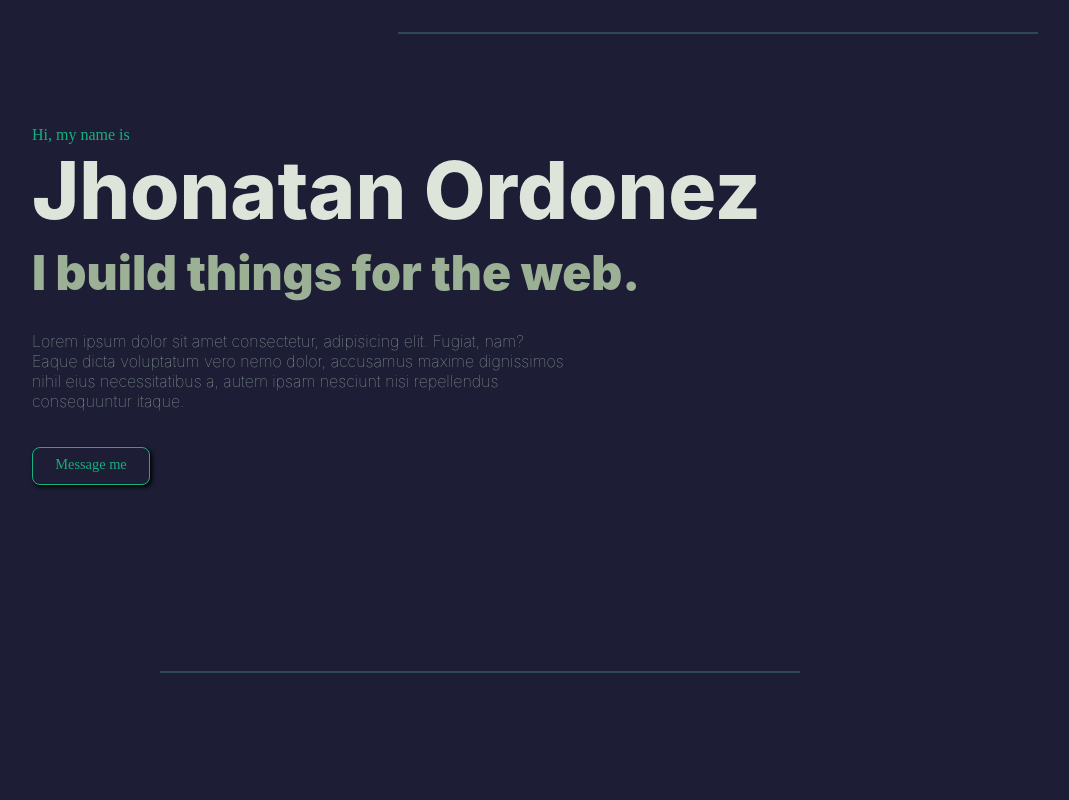
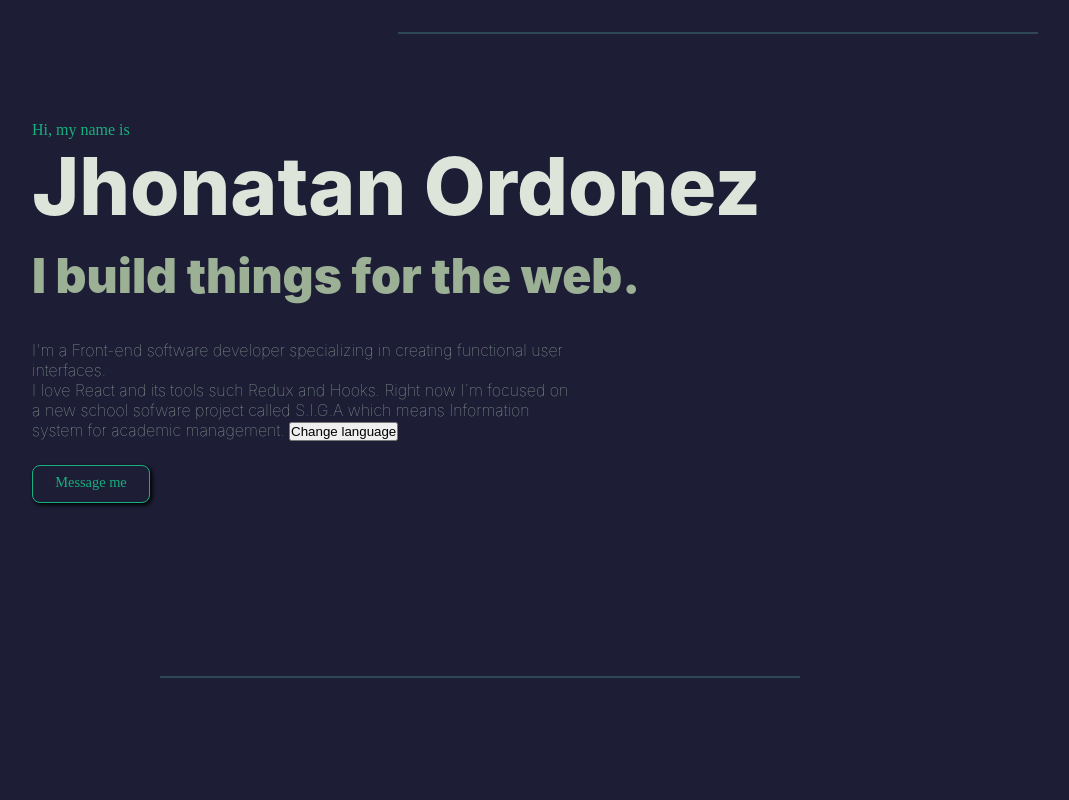
Before and after one commit to jonathanedd/Jhonatan-Ordonez, a React (Create React App) app: page / in a window 1280 px wide. Shown: the top 800 px of the page, without its empty margins (160-1229 px from the left). Built offline with nearby package versions, Linux system fonts and the light colour scheme.

Commit message:
Starting using useState in order to change from Eng to Esp and viceversa

```diff
--- a/src/Components/Home.js
+++ b/src/Components/Home.js
@@ -1,18 +1,43 @@
-import React from "react";
+import React, { useState } from "react";
 import "../Styles/home.css";
 
+const textEng = [
+  "I'm a Front-end software developer specializing in creating functional user interfaces.",
+  <br />,
+  " I love React and its tools such Redux and Hooks. Right now I´m focused on a new school sofware project called S.I.G.A which means ",
+  "Information system for academic management.",
+];
+
 const Home = () => {
+  const [language, setLanguage] = useState(true);
+
+
+  const textEsp = [
+    "Soy desarrollador Front-end y me especializo en crear interfaces de usuario funcionales.",
+    <br />,
+    "Me encanta React y todas sus herramientas como Redux y los Hooks. Ahora mismo me encuentro trabajando en un proyecto de software para colegio, ",
+    "es un sistema de información para la gestión académica S.I.G.A.",
+  ];
+
+  const handleLanguage = () => {
+    setLanguage(!language)
+  };
+
   return (
     <div className="home-main" id="home">
       <div className="home-text">
         <h5 className="caida">Hi, my name is</h5>
         <h1 className="caida">Jhonatan Ordonez</h1>
         <h2 className="caida">I build things for the web.</h2>
-        <span className="caida">
+        {/* <span className="caida">
           Lorem ipsum dolor sit amet consectetur, adipisicing elit. Fugiat, nam?
           Eaque dicta voluptatum vero nemo dolor, accusamus maxime dignissimos
           nihil eius necessitatibus a, autem ipsam nesciunt nisi repellendus
           consequuntur itaque.
+        </span> */}
+
+        <span className="caida">
+          {language ? textEng : textEsp} <button onClick={handleLanguage}>Change language</button>{" "}
         </span>
 
         <a className="caida message-me" href="/Home">
```
